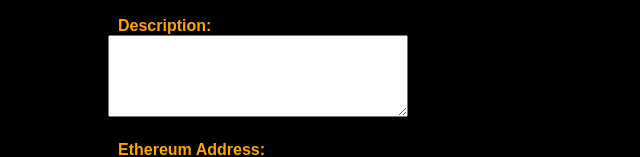
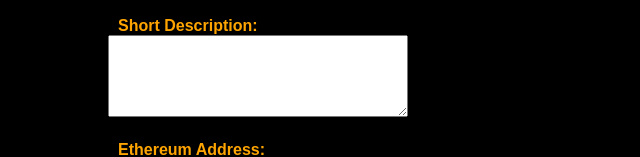
Before and after one commit to antron3000/Hack-The-Hackathon, a plain HTML site: page Signup/signup.html in a window 1280 px wide. Shown: the part 262-419 px from the top of the page, 382-1022 px from the left. Drawn offline with nearby package versions, Linux system fonts and the light colour scheme.

Commit message:
Sep 22, 2023, 6:25 PM

```diff
--- a/Signup/signup.html
+++ b/Signup/signup.html
@@ -25,7 +25,7 @@
         <input type="text" id="teamName" name="teamName" required><br>
 
         <!-- Team Description -->
-        <label for="description">Description:</label>
+        <label for="description">Short Description:</label>
         <textarea id="description" name="description" rows="4" required></textarea><br>
 
         <!-- Ethereum Address -->
```
